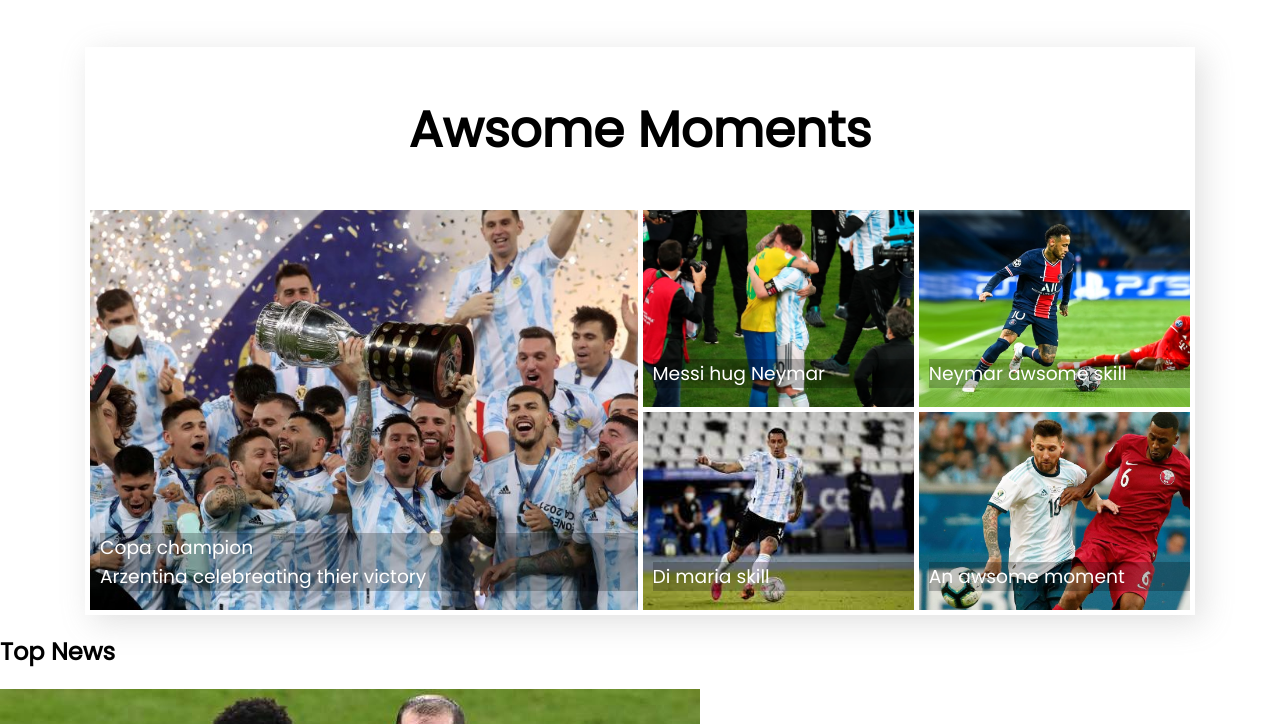
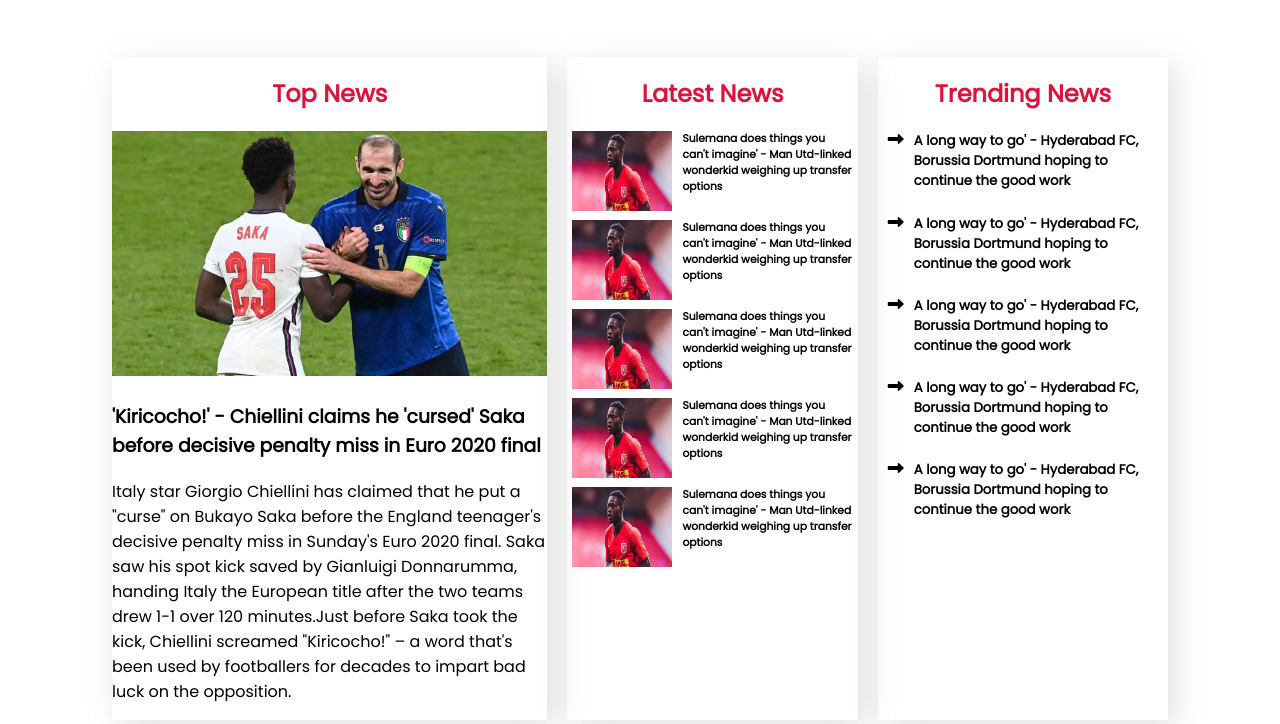
Before and after one commit to RaselHaulader/responsive-football, a plain HTML site: page index.html in a window 1280 px wide. Shown: the part 3297-4021 px from the top of the page. Drawn offline with Linux system fonts and the light colour scheme.

Commit message:
complete without writing details

```diff
--- a/index.html
+++ b/index.html
@@ -36,7 +36,8 @@
 
     <!-- main section start from here  -->
     <main>
-        <!-- grid section start from here  -->
+
+        <!--player  grid section start from here  -->
         <section class="grid-container">
             <div class="grid-items">
                 <img src="images/players/player-1.png" alt="">
@@ -124,8 +125,97 @@
 
         </section>
 
-        <!-- Awsome moments section start  -->
-        <section class="moments-container">
+
+        <!-- news moments section start  -->
+        <section class="news-section">
+            <div class="news-grid">
+                <div class="news-grid-item">
+                    <h2>Top News</h2>
+                    <div class="top-news-card">
+                        <img src="images/news/news-1.jpg" alt="">
+                        <h3>'Kiricocho!' - Chiellini claims he 'cursed' Saka before decisive penalty miss in Euro 2020
+                            final</h3>
+                        <p>Italy star Giorgio Chiellini has claimed that he put a "curse" on Bukayo Saka before the
+                            England teenager's decisive penalty miss in Sunday's Euro 2020 final. Saka saw his spot kick
+                            saved by Gianluigi Donnarumma, handing Italy the European title after the two teams drew 1-1
+                            over 120 minutes.Just before Saka took the kick, Chiellini screamed "Kiricocho!" – a word
+                            that's been used by footballers for decades to impart bad luck on the opposition.</p>
+                    </div>
+                </div>
+                <div class="news-grid-item">
+                    <h2>Latest News</h2>
+                    <div class="news-mini-card">
+                        <img src="images/news/news-2.jpg" alt="">
+                        <div>
+                            <h6>Sulemana does things you can't imagine' - Man Utd-linked wonderkid weighing up transfer
+                                options</h6>
+                        </div>
+                    </div>
+                    <div class="news-mini-card">
+                        <img src="images/news/news-2.jpg" alt="">
+                        <div>
+                            <h6>Sulemana does things you can't imagine' - Man Utd-linked wonderkid weighing up transfer
+                                options</h6>
+                        </div>
+                    </div>
+                    <div class="news-mini-card">
+                        <img src="images/news/news-2.jpg" alt="">
+                        <div>
+                            <h6>Sulemana does things you can't imagine' - Man Utd-linked wonderkid weighing up transfer
+                                options</h6>
+                        </div>
+                    </div>
+                    <div class="news-mini-card">
+                        <img src="images/news/news-2.jpg" alt="">
+                        <div>
+                            <h6>Sulemana does things you can't imagine' - Man Utd-linked wonderkid weighing up transfer
+                                options</h6>
+                        </div>
+                    </div>
+                    <div class="news-mini-card">
+                        <img src="images/news/news-2.jpg" alt="">
+                        <div>
+                            <h6>Sulemana does things you can't imagine' - Man Utd-linked wonderkid weighing up transfer
+                                options</h6>
+                        </div>
+                    </div>
+
+
+                </div>
+                <div class="news-grid-item">
+                    <h2>Trending News</h2>
+                    <ul class="trending-news-ul">
+                        <li class="trending-news-li"><i class="fas fa-long-arrow-alt-right"></i>
+                            <h5> A long way to go' - Hyderabad FC, Borussia Dortmund hoping to continue the good work
+                            </h5>
+                        </li>
+                        <li class="trending-news-li"><i class="fas fa-long-arrow-alt-right"></i>
+                            <h5> A long way to go' - Hyderabad FC, Borussia Dortmund hoping to continue the good work
+                            </h5>
+                        </li>
+                        <li class="trending-news-li"><i class="fas fa-long-arrow-alt-right"></i>
+                            <h5> A long way to go' - Hyderabad FC, Borussia Dortmund hoping to continue the good work
+                            </h5>
+                        </li>
+                        <li class="trending-news-li"><i class="fas fa-long-arrow-alt-right"></i>
+                            <h5> A long way to go' - Hyderabad FC, Borussia Dortmund hoping to continue the good work
+                            </h5>
+                        </li>
+                        <li class="trending-news-li"><i class="fas fa-long-arrow-alt-right"></i>
+                            <h5> A long way to go' - Hyderabad FC, Borussia Dortmund hoping to continue the good work
+                            </h5>
+                        </li>
+
+                    </ul>
+                </div>
+            </div>
+
+            </div>
+
+        </section>
+
+         <!-- Awsome moments section start  -->
+         <section class="moments-container">
             <h1>Awsome Moments</h1>
             <div class="section-container">
                 <div class="section-half moments-big-item">
@@ -151,69 +241,9 @@
 
         </section>
 
-        <!-- news moments section start  -->
-        <section class="news-section">
-            <div class="news-grid">
-                <div class="news-grid-item">
-                    <div class="news-card">
-                        <h2>Top News</h2>
-                        <img src="images/news/news-1.jpg" alt="">
-                        <h3>'Kiricocho!' - Chiellini claims he 'cursed' Saka before decisive penalty miss in Euro 2020
-                            final</h3>
-                        <p>Italy star Giorgio Chiellini has claimed that he put a "curse" on Bukayo Saka before the
-                            England teenager's decisive penalty miss in Sunday's Euro 2020 final. Saka saw his spot kick
-                            saved by Gianluigi Donnarumma, handing Italy the European title after the two teams drew 1-1
-                            over 120 minutes.Just before Saka took the kick, Chiellini screamed "Kiricocho!" – a word
-                            that's been used by footballers for decades to impart bad luck on the opposition.</p>
-                    </div>
-                </div>
-                <div class="news-grid-item">
-                    <h2>Ltest News</h2>
-                    <div class="news-mini-card">
-                        <img src="" alt="">
-                        <div>
-                            <h3></h3>
-                            <p></p>
-                        </div>
-                    </div>
-                    <div class="news-mini-card">
-                        <img src="" alt="">
-                        <div>
-                            <h3></h3>
-                            <p></p>
-                        </div>
-                    </div>
-                    <div class="news-mini-card">
-                        <img src="" alt="">
-                        <div>
-                            <h3></h3>
-                            <p></p>
-                        </div>
-                    </div>
-                    <div class="news-mini-card">
-                        <img src="" alt="">
-                        <div>
-                            <h3></h3>
-                            <p></p>
-                        </div>
-                    </div>
-                    <div class="news-mini-card">
-                        <img src="" alt="">
-                        <div>
-                            <h3></h3>
-                            <p></p>
-                        </div>
-                    </div>
-                </div>
-                <div class="news-grid-item">
-                    <h2>Trending News</h2>
-                </div>
-            </div>
+    </main>
 
-            </div>
-
-        </section>
-    </main>
+     <!-- start footer section  -->
     <footer>
         <section class="footer-section">
             <div class="footer-logo">
--- a/styles/style.css
+++ b/styles/style.css
@@ -142,6 +142,7 @@ main{
     box-shadow: 7px 7px 30px rgba(128, 128, 128, 0.247);
     margin-top: 50px;
     padding: 5px;
+
  }
  .moments-container h1{
      text-align: center;
@@ -204,6 +205,55 @@ main{
   /*-------------------------------------
 News styles from here
  --------------------------------------*/
+ .news-section{
+     width: 1056px;
+     margin-top: 60px;
+ }
+ .news-grid{
+     display: grid;
+     grid-template-columns: 3fr 2fr 2fr;
+     grid-column-gap: 20px;
+ }
+ .news-grid-item{
+    box-shadow: 7px 7px 30px rgba(128, 128, 128, 0.247);
+ }
+ .news-grid-item h2{
+     text-align: center;
+     color: crimson;
+ }
+ .top-news-card img{
+     width: 100%;
+ }
+ .news-mini-card{
+     display: flex;
+     align-items: flex-start;
+     padding: 0 5px;
+
+ }
+ .news-mini-card h6{
+     margin-top: 0px;
+
+ }
+ .news-mini-card img{
+     width: 100px;
+     height: 80px;
+     margin-right: 10px;
+ }
+ .trending-news-li{
+     list-style-type: none;
+     display: flex;
+     align-items: flex-start;
+
+ }
+ .trending-news-ul{
+     list-style: none;
+     padding: 0 5px 0 10px;
+ }
+ .trending-news-li h5{
+    margin-top: 0;
+    margin-left: 10px;
+
+ }
  /*-------------------------------------
  Footer styles from here
  --------------------------------------*/
@@ -266,7 +316,7 @@ News styles from here
         font-size: 36px;
         margin-bottom: 17px;
     }
-    .grid-container{
+    .grid-container, .news-grid {
         grid-template-columns: 1fr;
         width: 95%;
         padding: 5px;
@@ -290,12 +340,20 @@ News styles from here
         align-items: center;
         flex-direction: column;
     }
+    .moments-container h1{
+        font-size: 30px;
+    }
     .moments-big-item{
         margin-bottom: 5px;
         height: 400px;
         margin-right: 0;
 
     }
+    .news-section{
+        width: 90%;
+    }
+
+
     footer{
         margin-top: 20px;
     }
@@ -342,6 +400,9 @@ News styles from here
         padding: 0px;
 
     }
+    .news-section{
+        width: 100%;
+    }
     footer{
         margin-top: 20px;
     }
```
Also changed, not shown: images/news/news-2.jpg (added), images/news/news-3.jpg (added).
